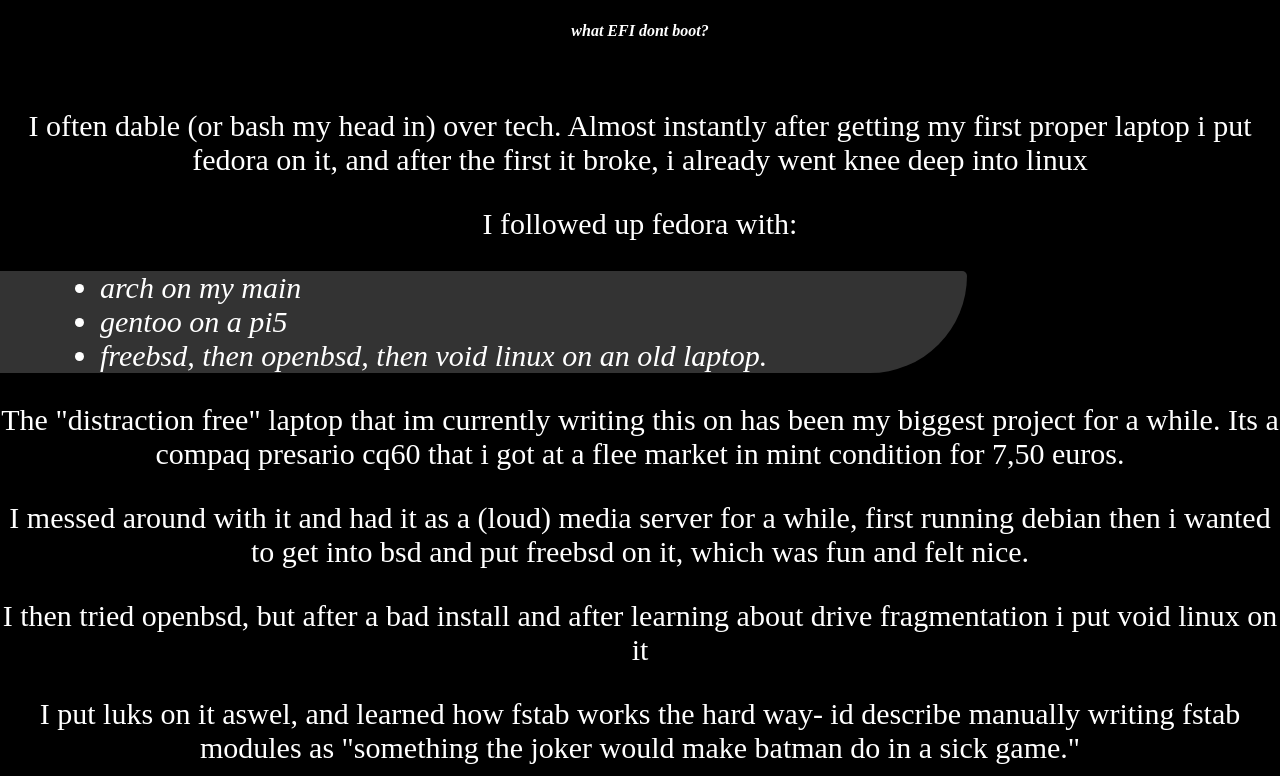
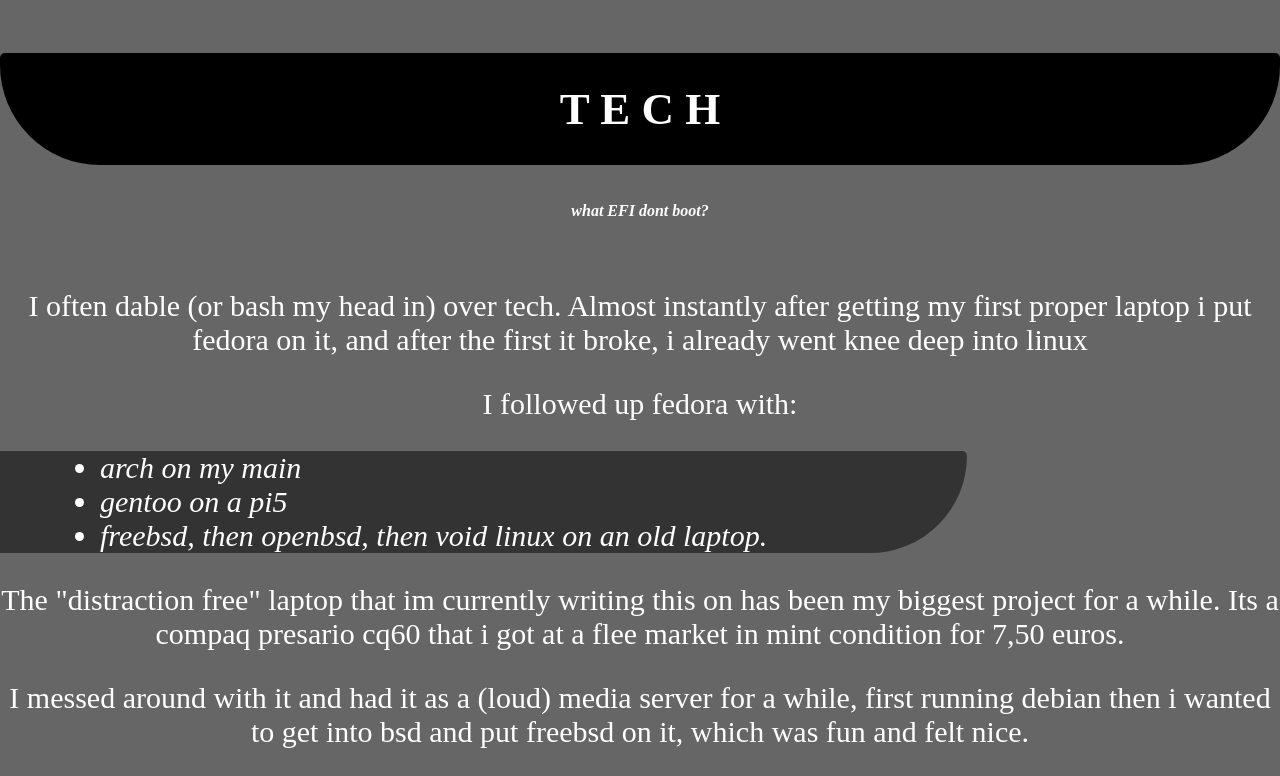
Before and after one commit to THENLBOY/website, a plain HTML site: page index.html in a window 1280 px wide. Shown: the part 722-1498 px from the top of the page. Drawn offline with Linux system fonts and the light colour scheme; a web font is replaced by a local one.

Commit message:
style changes

```diff
--- a/style.css
+++ b/style.css
@@ -1,22 +1,34 @@
 body {
 	text-align: center;
-        background-color: black;
+        background-color: #666666;
         color: white;
         width: 100%;
 	font-family: 'Grenze Gotisch', serif;
 	margin: 0;
         padding: 0;
-        visibility: visible;
+        visibility: 'visible';
 }
 
 h1 {
 	font-size: 60px;
 	font-weight: 600;
+	padding: 30px;
+	background-color: #000000;
+	border-top-right-radius: 5px;
+	border-top-left-radius: 5px;
+	border-bottom-right-radius: 100px;
+	border-bottom-left-radius: 100px;
 }
 
 h2 {
 	font-size: 45px;
 	font-weight: 600;
+	padding: 30px;
+	background-color: #000000;
+	border-top-right-radius: 5px;
+	border-top-left-radius: 5px;
+	border-bottom-right-radius: 100px;
+	border-bottom-left-radius: 100px;
 }
 
 h3 {
```
